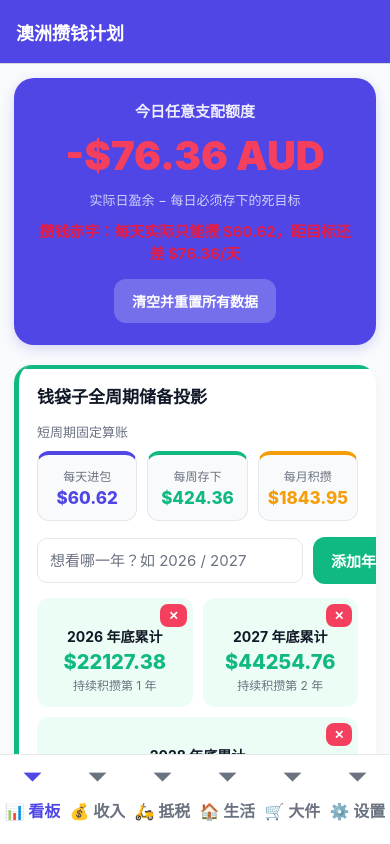
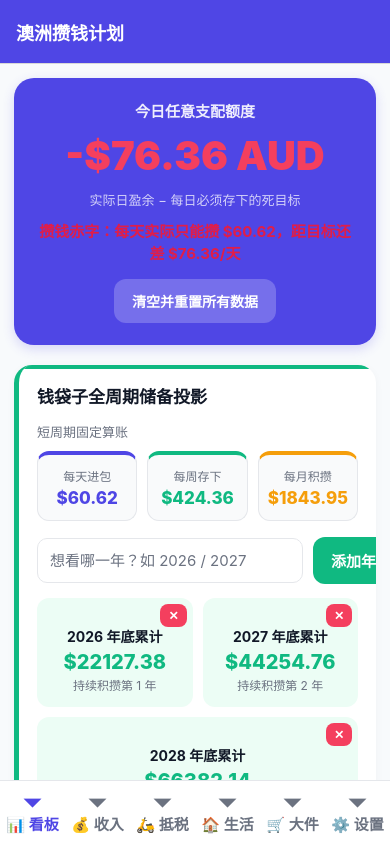
Before and after one commit to biflrost/WHV-Savings-Plan, a React Native app: screen / in a window 390 px wide. Built offline with nearby package versions, Linux system fonts and the light colour scheme.

Commit message:
收窄底部导航栏并居中按钮（height 64 + 上下留白）

```diff
--- a/App.tsx
+++ b/App.tsx
@@ -24,15 +24,15 @@ export default function App() {
             tabBarActiveTintColor: colors.primary,
             tabBarInactiveTintColor: colors.sub,
             tabBarStyle: {
-              height: 90,
-              paddingBottom: 22,
+              height: 64,
+              paddingTop: 10,
+              paddingBottom: 10,
               backgroundColor: colors.card,
               borderTopColor: colors.border,
               borderTopWidth: 1,
               elevation: 8,
             },
-            tabBarItemStyle: { justifyContent: 'center' },
-            tabBarLabelStyle: { fontSize: 16, fontWeight: '700' },
+            tabBarLabelStyle: { fontSize: 15, fontWeight: '700' },
           }}
         >
           <Tab.Screen name="Dashboard" component={DashboardScreen} options={{ title: '📊 看板', headerTitle: '澳洲攒钱计划' }} />
```
